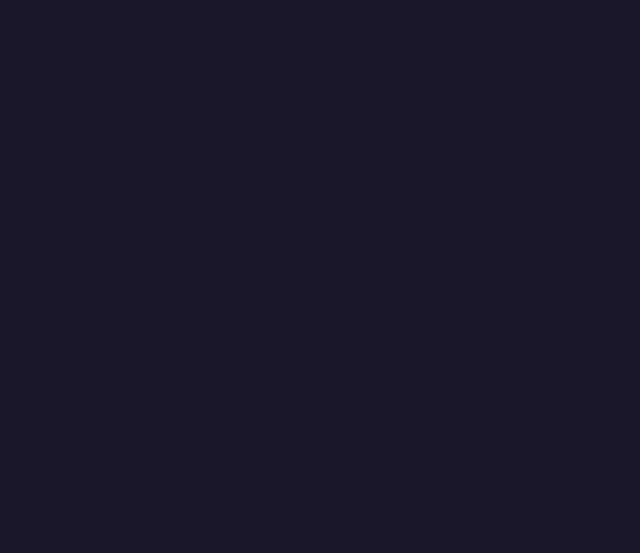
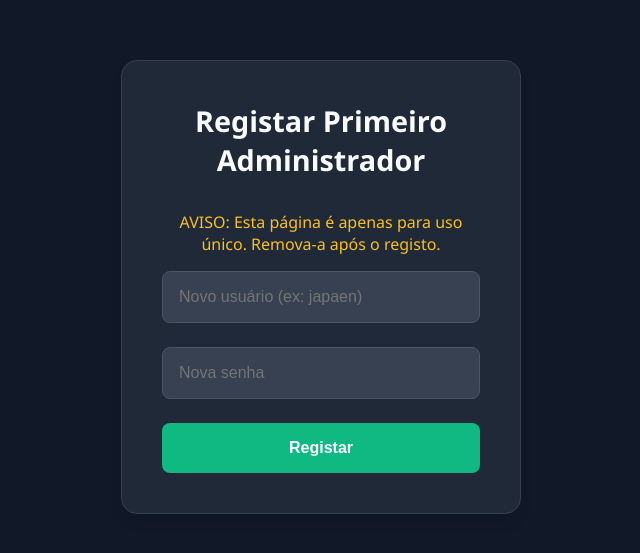
Before and after one commit to xJ4P4GUERRA/rastreioreactapp, a React (Create React App) app: page /register-first-admin in a window 1280 px wide. Before the commit this address had no page. Shown: the part 113-666 px from the top of the page, without its empty margins (319-959 px from the left). Built offline with nearby package versions, Linux system fonts and the light colour scheme.

Commit message:
Adiciona rota de debug6

```diff
--- a/src/App.js
+++ b/src/App.js
@@ -12,6 +12,9 @@ import AdminClientsPage from './pages/AdminClientsPage';
 import AdminNewTrackingPage from './pages/AdminNewTrackingPage';
 import AdminSettingsPage from './pages/AdminSettingsPage';
 
+// --- PASSO 1: Importar a página de registo temporária ---
+import RegisterAdminPage from './pages/RegisterAdminPage';
+
 function App() {
   const location = useLocation();
 
@@ -24,6 +27,11 @@ function App() {
           <Route path="/" element={<HomePage />} />
           <Route path="/rastreio/:trackingCode" element={<TrackingPage />} />
           <Route path="/login" element={<LoginPage />} />
+
+          {/* --- PASSO 2: Adicionar a rota temporária para registo --- */}
+          {/* AVISO: Lembre-se de remover esta linha e o ficheiro após criar o seu utilizador */}
+          <Route path="/register-first-admin" element={<RegisterAdminPage />} />
+
 
           {/* Rotas de Admin Protegidas */}
           <Route element={<ProtectedRoute />}>
@@ -40,5 +48,4 @@ function App() {
   );
 }
 
-// Exportamos o App diretamente, sem o Wrapper
 export default App;
--- /dev/null
+++ b/src/pages/RegisterAdminPage.js
@@ -0,0 +1,109 @@
+import React, { useState } from 'react';
+import styled from 'styled-components';
+import api from '../api/axiosConfig';
+
+// --- Styled Components (similares aos da página de login) ---
+const RegisterPageContainer = styled.div`
+  display: flex;
+  justify-content: center;
+  align-items: center;
+  min-height: 100vh;
+  background-color: #111827;
+`;
+const RegisterCard = styled.div`
+  background-color: #1F2937;
+  padding: 2.5rem;
+  border-radius: 16px;
+  box-shadow: 0 10px 15px -3px rgb(0 0 0 / 0.1);
+  width: 100%;
+  max-width: 400px;
+  border: 1px solid #374151;
+`;
+const Title = styled.h1`
+  font-size: 1.8rem;
+  color: #F9FAFB;
+  margin-bottom: 2rem;
+  text-align: center;
+`;
+const Form = styled.form`
+  display: flex;
+  flex-direction: column;
+  gap: 1.5rem;
+`;
+const Input = styled.input`
+  padding: 1rem;
+  border-radius: 8px;
+  border: 1px solid #4B5563;
+  background-color: #374151;
+  color: #F9FAFB;
+  font-size: 1rem;
+`;
+const RegisterButton = styled.button`
+  background-color: #10B981;
+  color: #ffffff;
+  border: none;
+  border-radius: 8px;
+  padding: 1rem;
+  font-size: 1rem;
+  font-weight: 600;
+  cursor: pointer;
+`;
+const Message = styled.p`
+  color: #9CA3AF;
+  text-align: center;
+  margin-top: 1rem;
+`;
+// --- Fim dos Styled Components ---
+
+const RegisterAdminPage = () => {
+  const [username, setUsername] = useState('');
+  const [password, setPassword] = useState('');
+  const [message, setMessage] = useState('');
+
+  const handleRegister = async (e) => {
+    e.preventDefault();
+    setMessage('A registar...');
+    try {
+      // A rota de registo no seu backend
+      const response = await api.post('/admin/register', {
+        username: username.toLowerCase(),
+        password
+      });
+      setMessage(`Sucesso! Utilizador '${response.data.username}' criado. Já pode remover esta página.`);
+    } catch (err) {
+      setMessage(err.response?.data?.error || 'Falha ao registar. O utilizador pode já existir.');
+      console.error("Falha no registo:", err);
+    }
+  };
+
+  return (
+    <RegisterPageContainer>
+      <RegisterCard>
+        <Title>Registar Primeiro Administrador</Title>
+        <p style={{color: '#FBBF24', textAlign: 'center', marginBottom: '1rem'}}>
+          AVISO: Esta página é apenas para uso único. Remova-a após o registo.
+        </p>
+        <Form onSubmit={handleRegister}>
+          <Input
+            type="text"
+            placeholder="Novo usuário (ex: japaen)"
+            value={username}
+            onChange={(e) => setUsername(e.target.value)}
+            required
+          />
+          <Input
+            type="password"
+            placeholder="Nova senha"
+            value={password}
+            onChange={(e) => setPassword(e.target.value)}
+            required
+          />
+          <RegisterButton type="submit">Registar</RegisterButton>
+          {message && <Message>{message}</Message>}
+        </Form>
+      </RegisterCard>
+    </RegisterPageContainer>
+  );
+};
+
+export default RegisterAdminPage;
```
